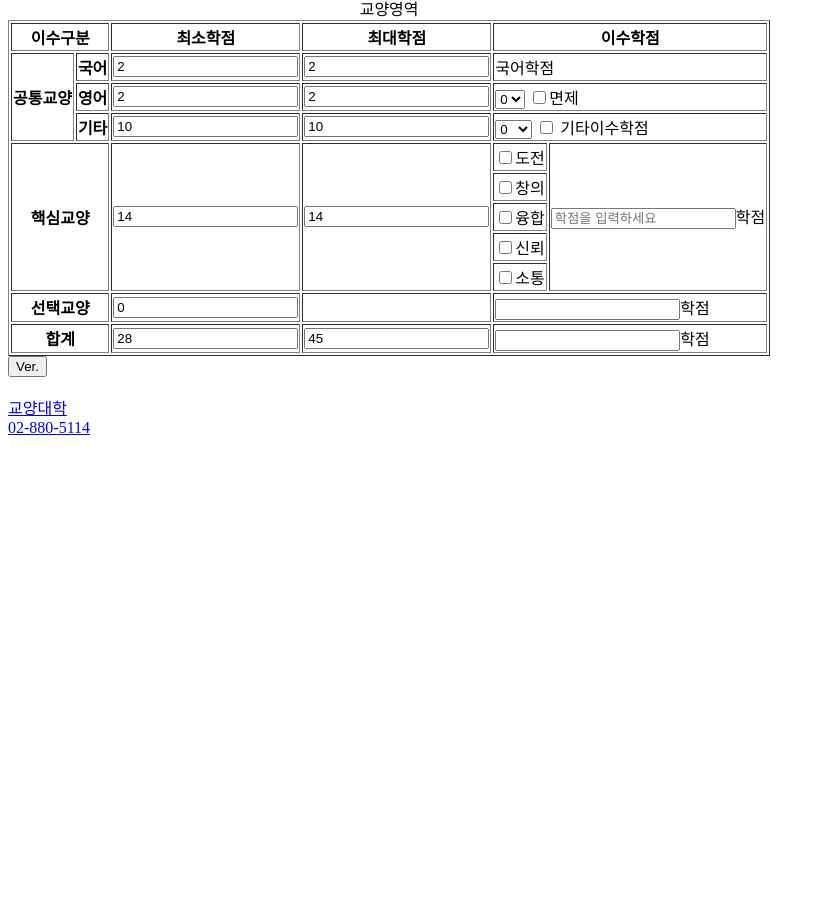
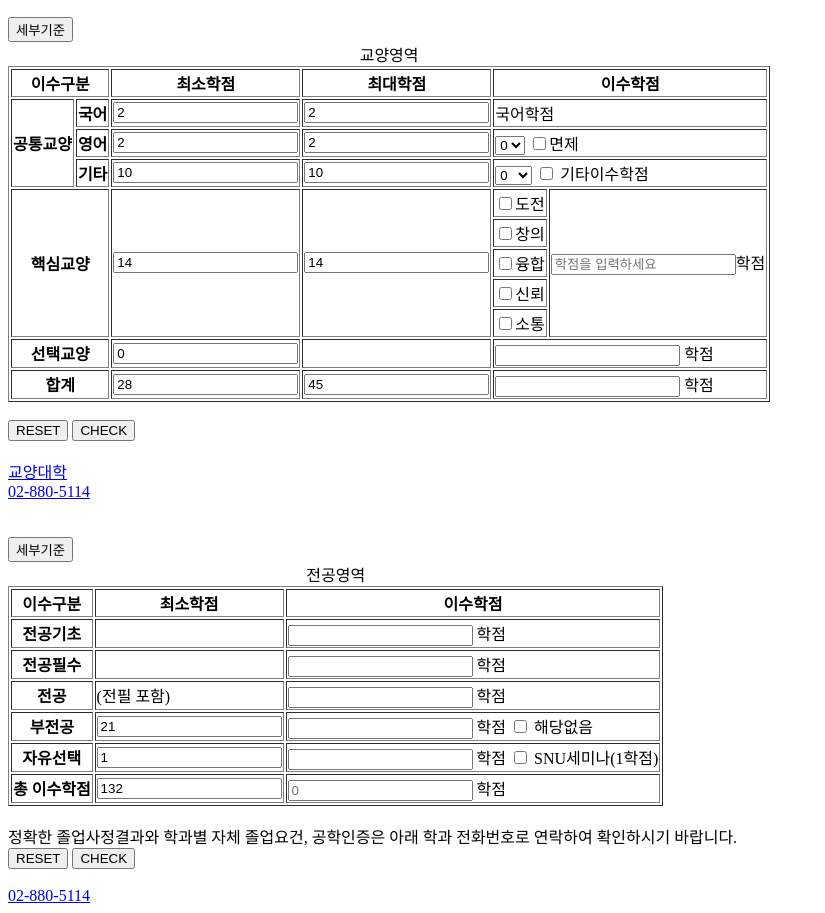
Before and after one commit to Ummmmhahaha/HTML-1st-shot, a plain HTML site: page index.html in a window 1280 px wide. Shown: the part 401-1314 px from the top of the page, without its empty margins (0-825 px from the left). Before the commit the page ends 846 px from the top, so only its background shows below. Drawn offline with Linux system fonts and the light colour scheme.

Commit message:
2021.07.09. 혼자 연습(input, select, button 등등)

```diff
--- a/index.html
+++ b/index.html
@@ -9,12 +9,12 @@
     <h1>서울대학교 약학대학<br>졸업 체크리스트</h1>
     <h2>How to use</h2>
     <ol>
-      <li><a href="https://my.snu.ac.kr/" target="_blank" title="서울대학교 포탈 이동">서울대포탈</a></li>
+      <li><a href="https://my.snu.ac.kr/" target="_blank" title="서울대학교 포털 이동">서울대포털</a></li>
       <li>수강학점을 정확히 입력하세요</li>
       <li>확인 후 학과사무실에 연락하세요</li>
     </ol>
     <table border="solid">
-      <caption>기본정보</caption>
+      <caption>기본정보</caption>   <button>Ver.</button>
       <tr>
         <th>입학년도</th>
         <th>학부</th>
@@ -38,7 +38,7 @@
     </table>
     <br>
     <table border="solid">
-      <caption>교양영역</caption>
+      <caption>교양영역</caption>  <button>세부기준</button>
       <tr>
         <th colspan="2">이수구분</th>
         <th>최소학점</th>
@@ -101,22 +101,72 @@
         <th colspan="2">선택교양</th>
         <td><input type="text" name="" value="0" readonly></td>
         <td></td>
-        <td colspan="2"><input type="number" id="choice" value=""><label for="choice">학점</label>
+        <td colspan="2"><input type="number" id="choice" value=""> <label for="choice">학점</label>
       </td></tr>
         <tr>
           <th colspan="2">합계</th>
           <td><input type="text" name="" value="28" readonly></td>
           <td><input type="text" name="" value="45" readonly></td>
-          <td colspan="2"><input type="text" id="sum" value="" readonly><label for="sum">학점</label>
+          <td colspan="2"><input type="text" id="sum" value="" readonly> <label for="sum">학점</label>
         </td>
       </tr>
     </table>
-    <button>Ver.</button>
-    <br><br>
+    <br>
+    <button type="button" name="button">RESET</button>
+    <button type="button" name="button">CHECK</button>
+    <br> <br>
   <a href="tel:02-880-5114">
     <span>교양대학</span>
     <br>
     <span>02-880-5114</span>
   </a>
+  <br> <br> <br>
+  <table border="solid">
+    <caption>전공영역</caption>  <button>세부기준</button>
+    <tr>
+      <th>이수구분</th>
+      <th>최소학점</th>
+      <th>이수학점</th>
+    </tr>
+    <tr>
+      <th>전공기초</th>
+      <td></td>
+      <td><input type="number" id="pro-basic" value=""> <label for="pro-basic">학점</label> </td>
+    </tr>
+    <tr>
+      <th>전공필수</th>
+      <td></td>
+      <td><input type="number" id="pro-esc" value=""> <label for="pro-esc">학점</label> </td>
+    </tr>
+    <tr>
+      <th>전공</th>
+      <td> <span>(전필 포함)</span> </td>
+      <td><input type="number" name="pro" value=""> <label for="pro">학점</label></td>
+    </tr>
+    <tr>
+      <th>부전공</th>
+      <td><input type="text" name="" value="21" readonly></td>
+      <td><input type="number" name="sub-pro1" value=""> <label for="sub-pro1">학점</label> <input type="checkbox" name="sub-pro2" value=""> <label for="sub-pro2">해당없음</label></td>
+    </tr>
+    <tr>
+      <th>자유선택</th>
+      <td><input type="text" name="" value="1" readonly></td>
+      <td><input type="number" name="free1" value=""> <label for="free1">학점</label> <input type="checkbox" name="free2" value=""> <label for="free2">SNU세미나(1학점)</label></td>
+    </tr>
+      <tr>
+        <th>총 이수학점</th>
+        <td><input type="text" name="" value="132" readonly></td>
+        <td colspan="2"><input type="text" id="total" value="" readonly placeholder="0"> <label for="total">학점</label>
+      </td>
+    </tr>
+  </table>
+  <br> <span>정확한 졸업사정결과와 학과별 자체 졸업요건, 공학인증은 아래 학과 전화번호로 연락하여 확인하시기 바랍니다.</span>
+  <br>
+  <button type="button" name="button">RESET</button>
+  <button type="button" name="button">CHECK</button>
+  <br> <br>
+<a href="tel:02-880-5114">
+  <span>02-880-5114</span>
+</a>
   </body>
 </html>
```
